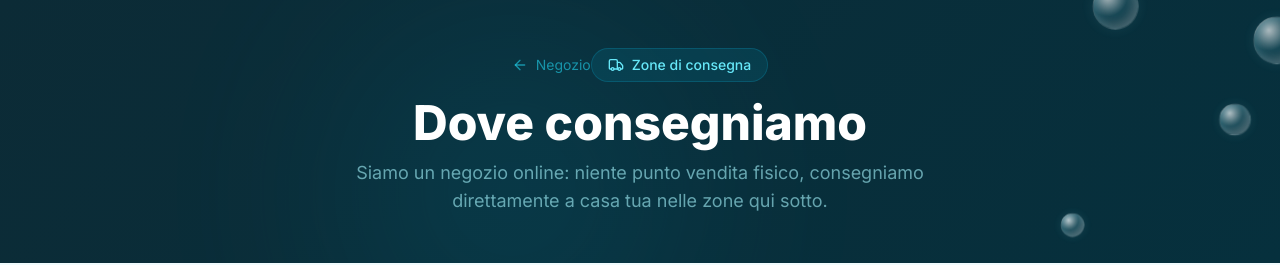
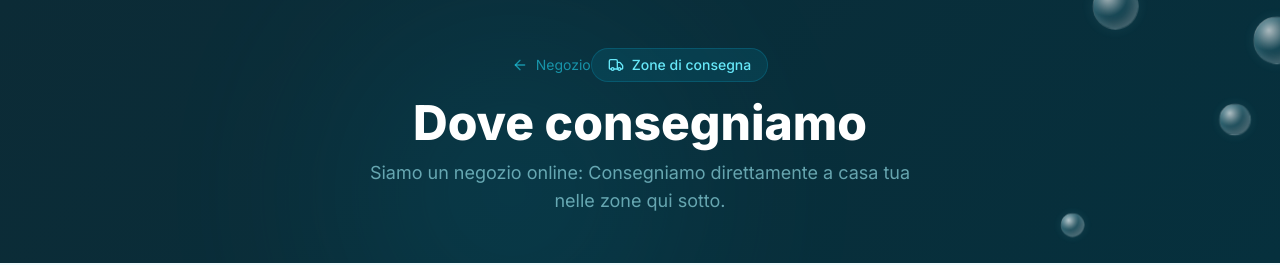
Before and after one commit to aureliomary2402-coder/mgshop-casa, a Next.js app: page /consegne in a window 1280 px wide. Shown: the top 265 px of the page. Built offline with nearby package versions, Linux system fonts and the light colour scheme; no server answers.

Commit message:
feat: pagina zone di consegna (Aci Sant'Antonio gratis, paesi etnei 2 euro)

```diff
--- a/app/consegne/page.tsx
+++ b/app/consegne/page.tsx
@@ -36,7 +36,7 @@ export default function ConsegnePage() {
           </div>
           <h1 className="text-4xl md:text-5xl font-extrabold text-white mb-3">Dove consegniamo</h1>
           <p className="text-lg text-cyan-200/60 max-w-xl mx-auto">
-            Siamo un negozio online: niente punto vendita fisico, consegniamo direttamente a casa tua nelle zone qui sotto.
+            Siamo un negozio online: Consegniamo direttamente a casa tua nelle zone qui sotto.
           </p>
         </div>
       </div>
```
